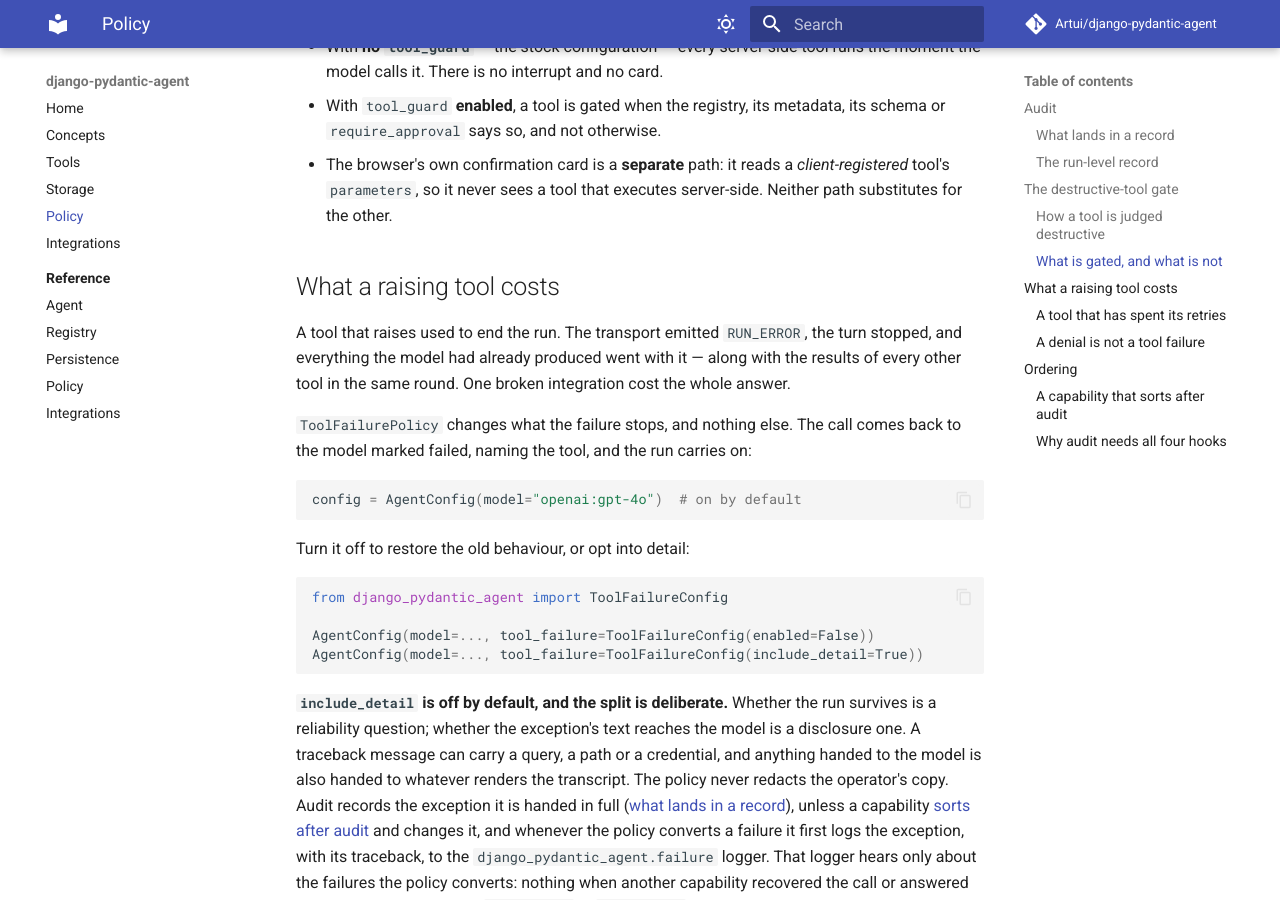
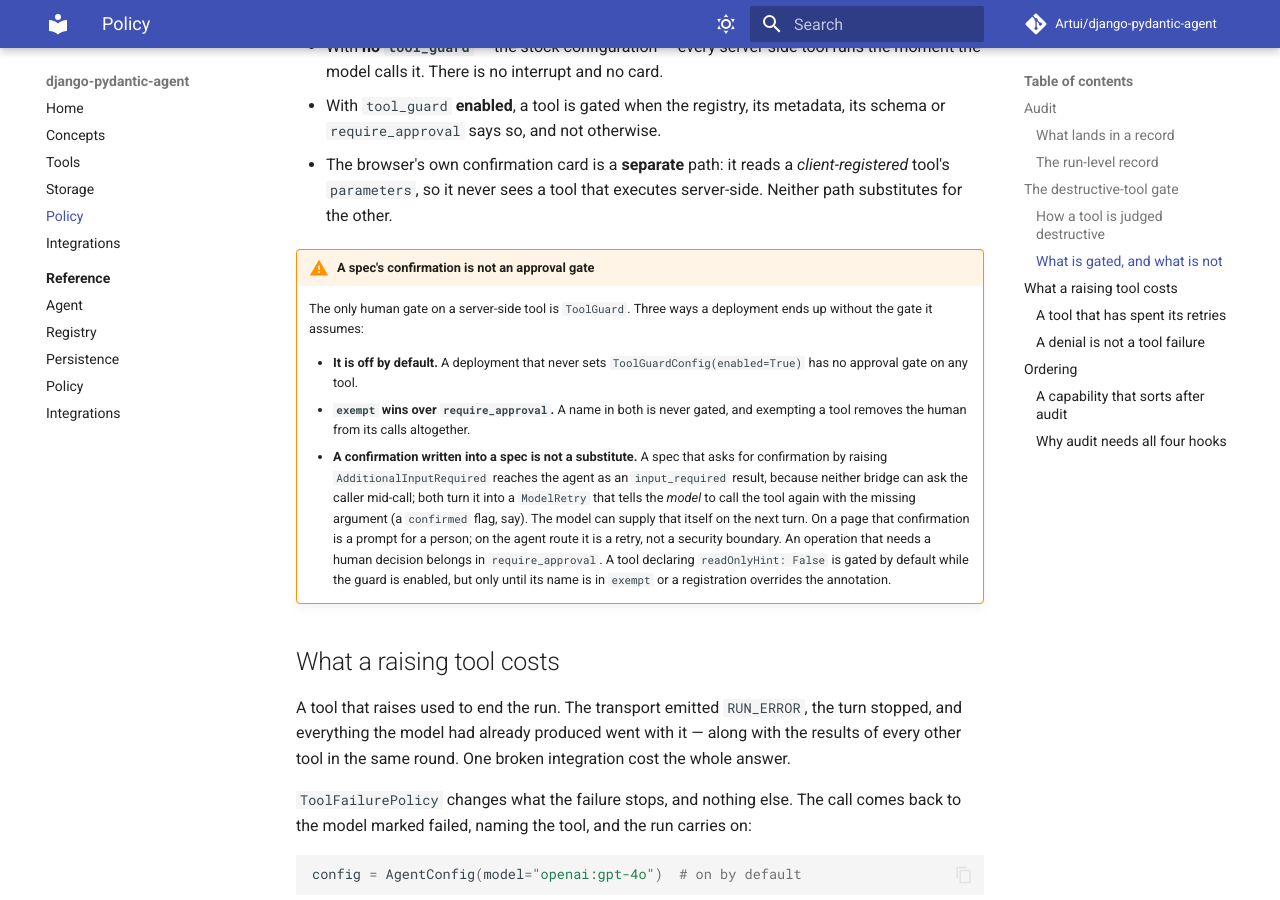
Before and after one commit to Artui/django-pydantic-agent, an MkDocs documentation site: the page built from docs/policy.md, in a window 1280 px wide and 900 px high, scrolled down 4244 px. Built offline with MkDocs 1.6.1 and Material for MkDocs 9.7.7, drawn with Linux system fonts in a browser that asks for light colours; comment, search, counter and statistics services are not loaded.

Commit message:
Document that a spec's confirmation is not an approval gate (#100)
ToolGuard is off by default, exempt wins over require_approval, and a
confirmation a spec raises as AdditionalInputRequired reaches the model as a
retry it can answer itself. The policy page says so, and the integrations
page points to it from the drf-mcp bridge's error semantics.

Co-authored-by: Claude Sonnet 5.5 <noreply@anthropic.com>

```diff
--- a/docs/policy.md
+++ b/docs/policy.md
@@ -201,6 +201,26 @@ server does not perform is worse than no promise at all:
 - The browser's own confirmation card is a **separate** path: it reads a
   *client-registered* tool's `parameters`, so it never sees a tool that executes
   server-side. Neither path substitutes for the other.
+
+!!! warning "A spec's confirmation is not an approval gate"
+    The only human gate on a server-side tool is `ToolGuard`. Three ways a
+    deployment ends up without the gate it assumes:
+
+    - **It is off by default.** A deployment that never sets
+      `ToolGuardConfig(enabled=True)` has no approval gate on any tool.
+    - **`exempt` wins over `require_approval`.** A name in both is never gated,
+      and exempting a tool removes the human from its calls altogether.
+    - **A confirmation written into a spec is not a substitute.** A spec that
+      asks for confirmation by raising `AdditionalInputRequired` reaches the agent
+      as an `input_required` result, because neither bridge can ask the caller
+      mid-call; both turn it into a `ModelRetry` that tells the *model* to call
+      the tool again with the missing argument (a `confirmed` flag, say). The
+      model can supply that itself on the next turn. On a page that confirmation
+      is a prompt for a person; on the agent route it is a retry, not a security
+      boundary. An operation that needs a human decision belongs in
+      `require_approval`. A tool declaring `readOnlyHint: False` is gated by
+      default while the guard is enabled, but only until its name is in `exempt`
+      or a registration overrides the annotation.
 
 ## What a raising tool costs
 
```
Also changed, not shown: docs/integrations.md (+5 -0 lines).
